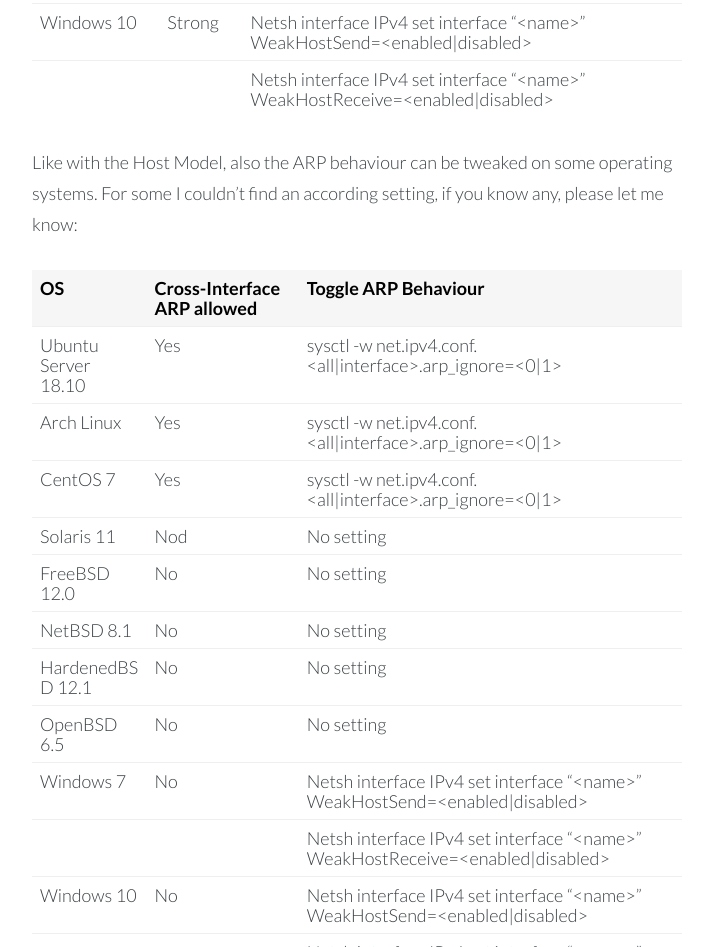
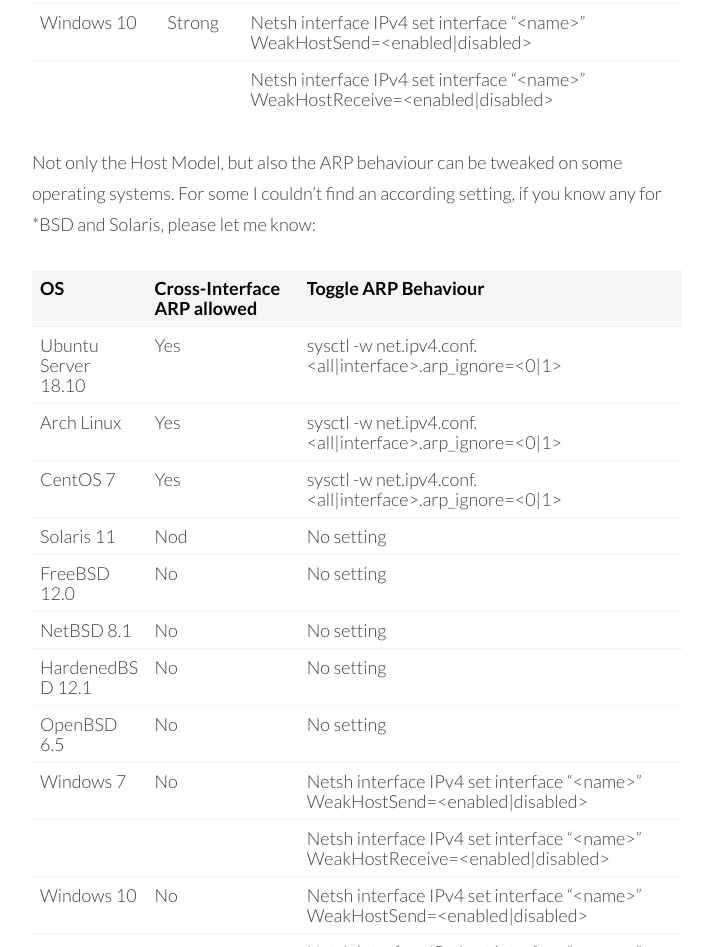
Before and after one commit to bka-dev/bka-dev.github.io, a plain HTML site: page post/network-security-implications-of-host-models/index.html in a window 1280 px wide. Shown: the part 7564-8511 px from the top of the page, without its empty margins (283-996 px from the left). Drawn offline with nearby package versions, Linux system fonts and the light colour scheme.

Commit message:
fixed typo

```diff
--- a/post/network-security-implications-of-host-models/index.html
+++ b/post/network-security-implications-of-host-models/index.html
@@ -375,7 +375,7 @@
 </tbody>
 </table>
 
-<p>Like with the Host Model, also the ARP behaviour can be tweaked on some operating systems. For some I couldn&rsquo;t find an according setting, if you know any, please let me know:</p>
+<p>Not only the Host Model, but also the ARP behaviour can be tweaked on some operating systems. For some I couldn&rsquo;t find an according setting, if you know any for *BSD and Solaris, please let me know:</p>
 
 <table>
 <thead>
```
